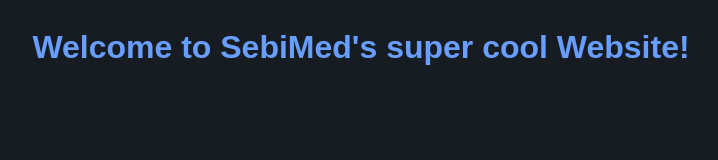
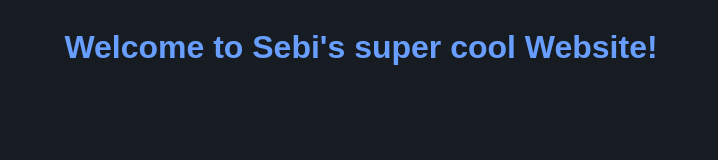
Before and after one commit to SebiSchmuck/SebiSchmuck.github.io, a plain HTML site: page index.html in a window 1280 px wide. Shown: the top 160 px of the page, without its empty margins (279-997 px from the left). Drawn offline with Linux system fonts and the light colour scheme.

Commit message:
Update index.html

```diff
--- a/index.html
+++ b/index.html
@@ -4,7 +4,7 @@
 <head>
     <meta charset="UTF-8">
     <meta name="viewport" content="width=device-width, initial-scale=1.5">
-    <title>SebiMed's cool Website</title>
+    <title>Sebi's cool Website</title>
     <style>
         ::selection {
             background: #171c22;
@@ -38,7 +38,7 @@
 
 <body>
     <center><h1 style="background-color:#171c22;color:#689eff;font-family:Arial;">
-        Welcome to SebiMed's super cool Website!
+        Welcome to Sebi's super cool Website!
     </h1></center>
     <div class="container">
         <pre class="center" id="d"></pre>
```
